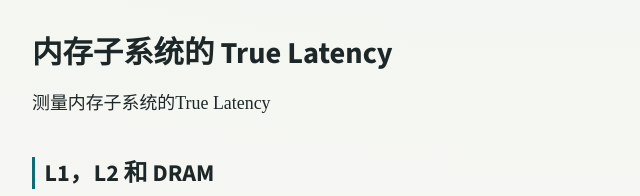
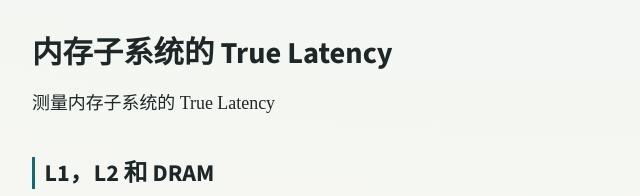
Before and after one commit to MrTang-Yuhan/my-webpage, an Eleventy site: page src/posts/gpu逆向工程/2026-05-14-gpu-内存子系统分析-延迟分析/index.md in a window 1280 px wide. Shown: the part 2126-2322 px from the top of the page, 72-712 px from the left. Built offline with nearby package versions, Linux system fonts and the light colour scheme; Eleventy itself is replaced by a stand-in of ours; files that its build step writes are made by us from their sources; no server answers.

Commit message:
Update 文章 “gpu逆向工程/2026-05-14-gpu-内存子系统分析-延迟分析/index”

```diff
--- a/src/posts/gpu逆向工程/2026-05-14-gpu-内存子系统分析-延迟分析/index.md
+++ b/src/posts/gpu逆向工程/2026-05-14-gpu-内存子系统分析-延迟分析/index.md
@@ -51,7 +51,7 @@ FFMA R5,  R5,  R20, R21
 
 # 内存子系统的 True Latency
 
-测量内存子系统的True Latency
+测量内存子系统的 True Latency
 
 ## L1，L2 和 DRAM
 
```
